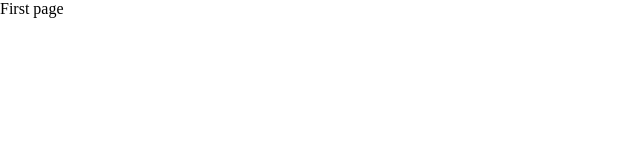
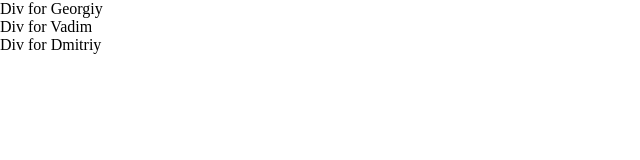
Before and after one commit to DimSelyutin/pizzafriend, a plain HTML site: page index.html in a window 1280 px wide. Shown: the whole page, without its empty margins (0-640 px from the left). Drawn offline with Linux system fonts and the light colour scheme.

Commit message:
Responsibility

```diff
--- a/index.html
+++ b/index.html
@@ -9,6 +9,14 @@
     <link rel="stylesheet" href="css/style.css" />
 </head>
 <body>
-    First page
+    <div>
+        Div for Georgiy
+    </div>
+    <div>
+        Div for Vadim
+    </div>
+    <div>
+        Div for Dmitriy
+    </div>
 </body>
 </html>
```
